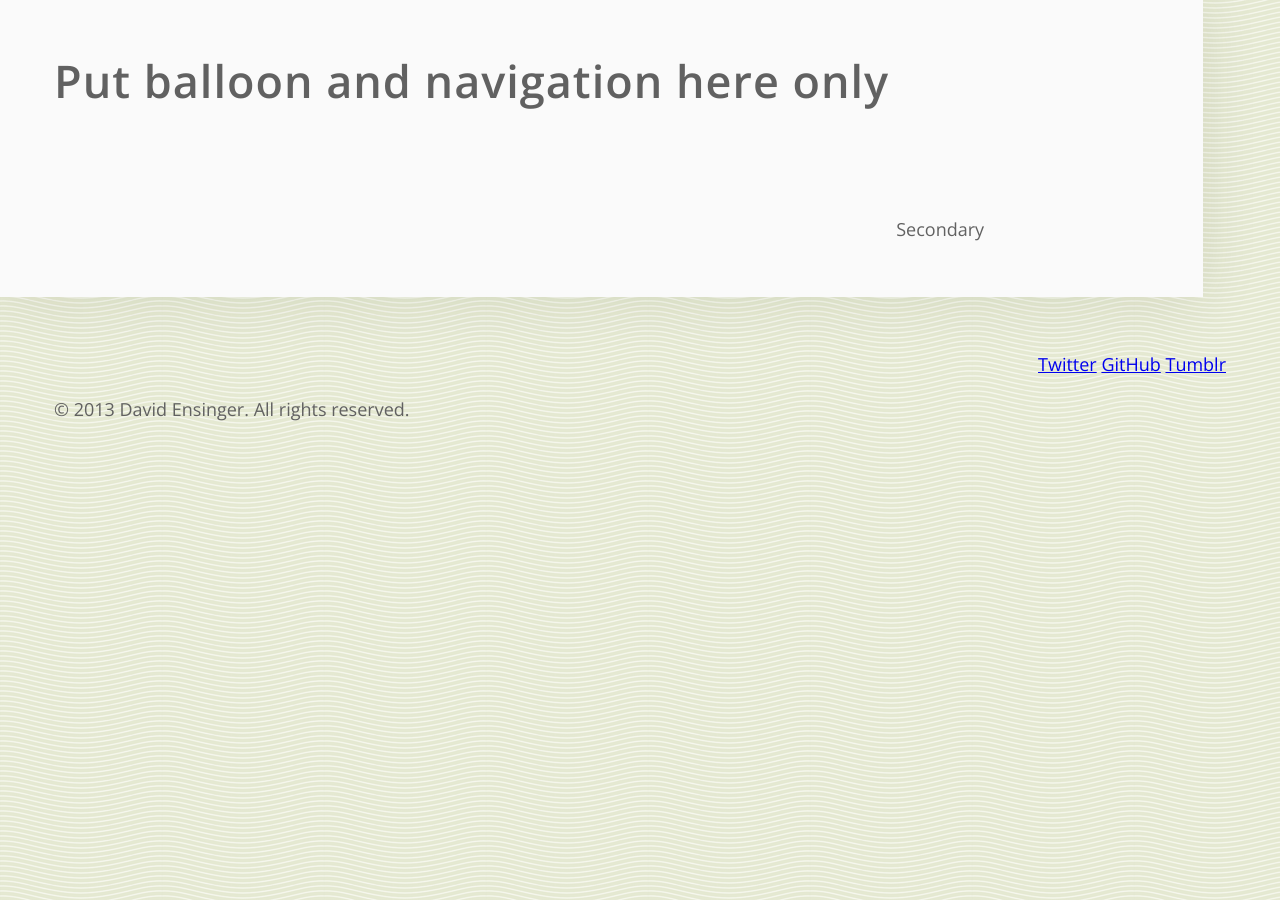
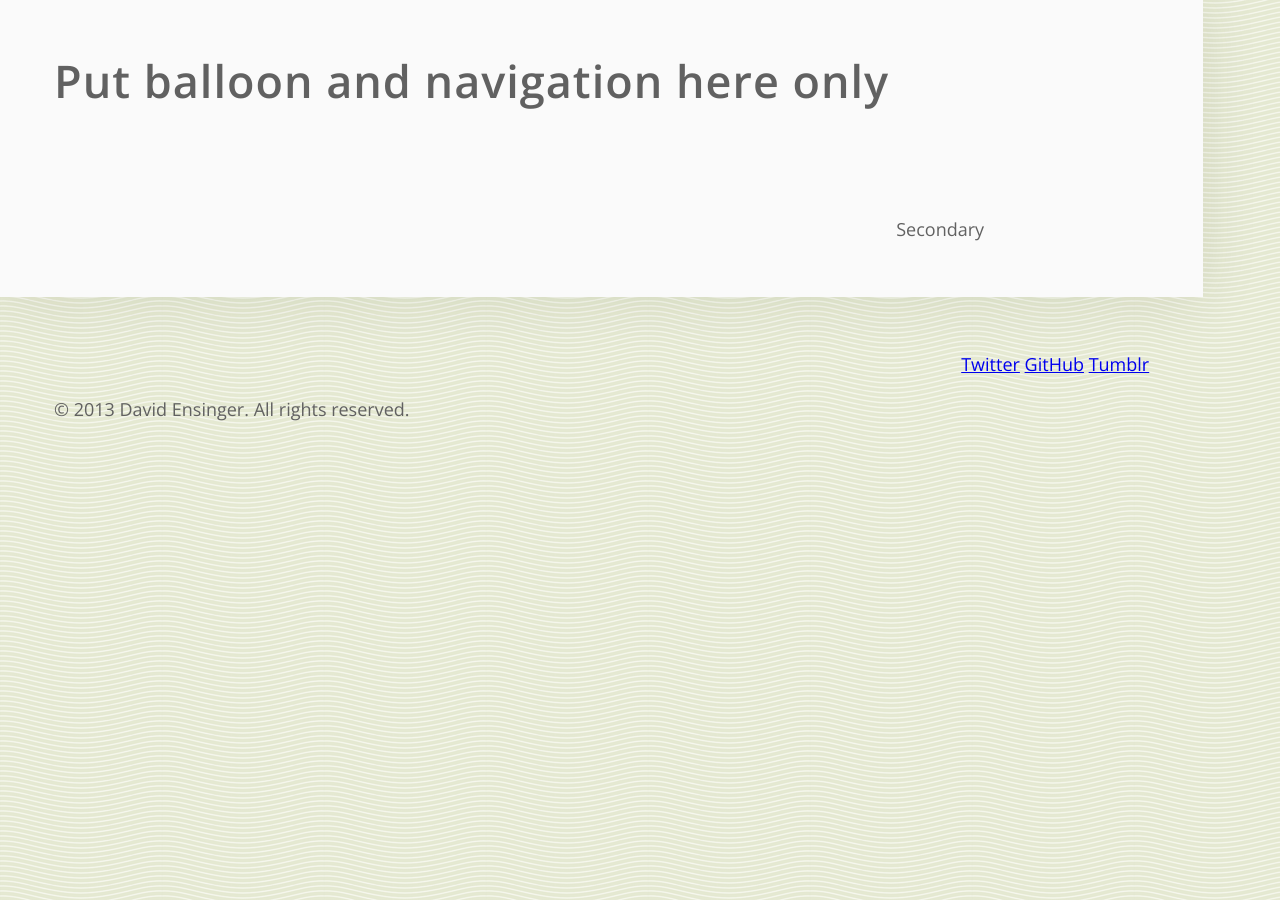
Before and after one commit to davidensinger/davidensinger.github.io, a Jekyll site: the page built from index.html, in a window 1280 px wide. Built offline with Jekyll 4.4.1, drawn with Linux system fonts in a browser that asks for light colours; nearby versions of some CDN libraries; Markdown is read by kramdown in place of the engine named in the settings; the list of posts is cut into pages by our own code.

Commit message:
Made an .inner-container and an .outer-container to accommodate the footer content.

```diff
--- a/_layouts/default.html
+++ b/_layouts/default.html
@@ -19,7 +19,8 @@
     <script src='/assets/js/vendor/modernizr-2.6.2.min.js'></script>
   </head>
   <body class='{{ page.page-class }}'>
-    <div class='container'>
+    <div class='outer-container'>
+      <div class='inner-container'>
         <!--[if lt IE 9]><div class='chromeframe'>
           <p>Your browser is <em>ancient!</em> <a href="http://browsehappy.com/">Upgrade to a different browser</a> or <a href="http://www.google.com/chromeframe/?redirect=true">install Google Chrome Frame</a> to experience this site.</p>
         </div><![endif]-->
@@ -41,6 +42,7 @@
         </div>
         <p>&copy; 2013 David Ensinger. All rights reserved.</p>
       </footer>
+    </div>
     <script src='//ajax.googleapis.com/ajax/libs/jquery/1.9.1/jquery.min.js'></script>
     <script>
       window.jQuery || document.write("<script src='/assets/js/vendor/jquery-1.9.1.min.js'><\/script>")
--- a/assets/scss/_media-queries.scss
+++ b/assets/scss/_media-queries.scss
@@ -7,7 +7,7 @@
   html {
     font-size: 118.75%; } // 19px
 
-  .container {
+  .outer-container {
     max-width: 94%; }
 
   header,
@@ -60,7 +60,7 @@
   html {
     font-size: 100%; } // 16px
 
-  .container {
+  .outer-container {
     max-width: 100%; } }
 
 // Mobile landscape to tablet portrait
```
Also changed, not shown: assets/scss/_scaffolding.scss (+5 -3 lines), assets/css/styles.min.css, 1 other file. Lines whose indentation alone changed are shown as unchanged.
